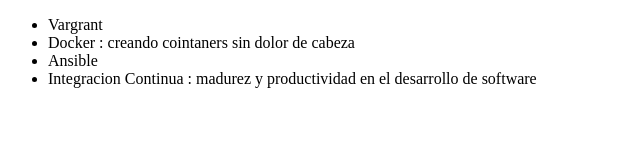
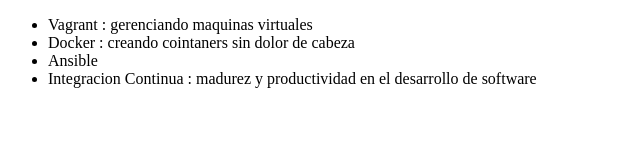
Before and after one commit to EusaHack/prueba-git, a plain HTML site: page index.html in a window 1280 px wide. Shown: the whole page, without its empty margins (0-640 px from the left). Drawn offline with Linux system fonts and the light colour scheme.

Commit message:
corrigiendo curso vagrant

```diff
--- a/index.html
+++ b/index.html
@@ -8,7 +8,7 @@
 </head>
 <body>
     <ul>
-        <li>Vargrant</li>
+        <li>Vagrant : gerenciando maquinas virtuales</li>
         <li>Docker : creando cointaners sin dolor de cabeza</li>
         <li>Ansible</li>
         <li>Integracion Continua : madurez y productividad en el desarrollo de software</li>
```
